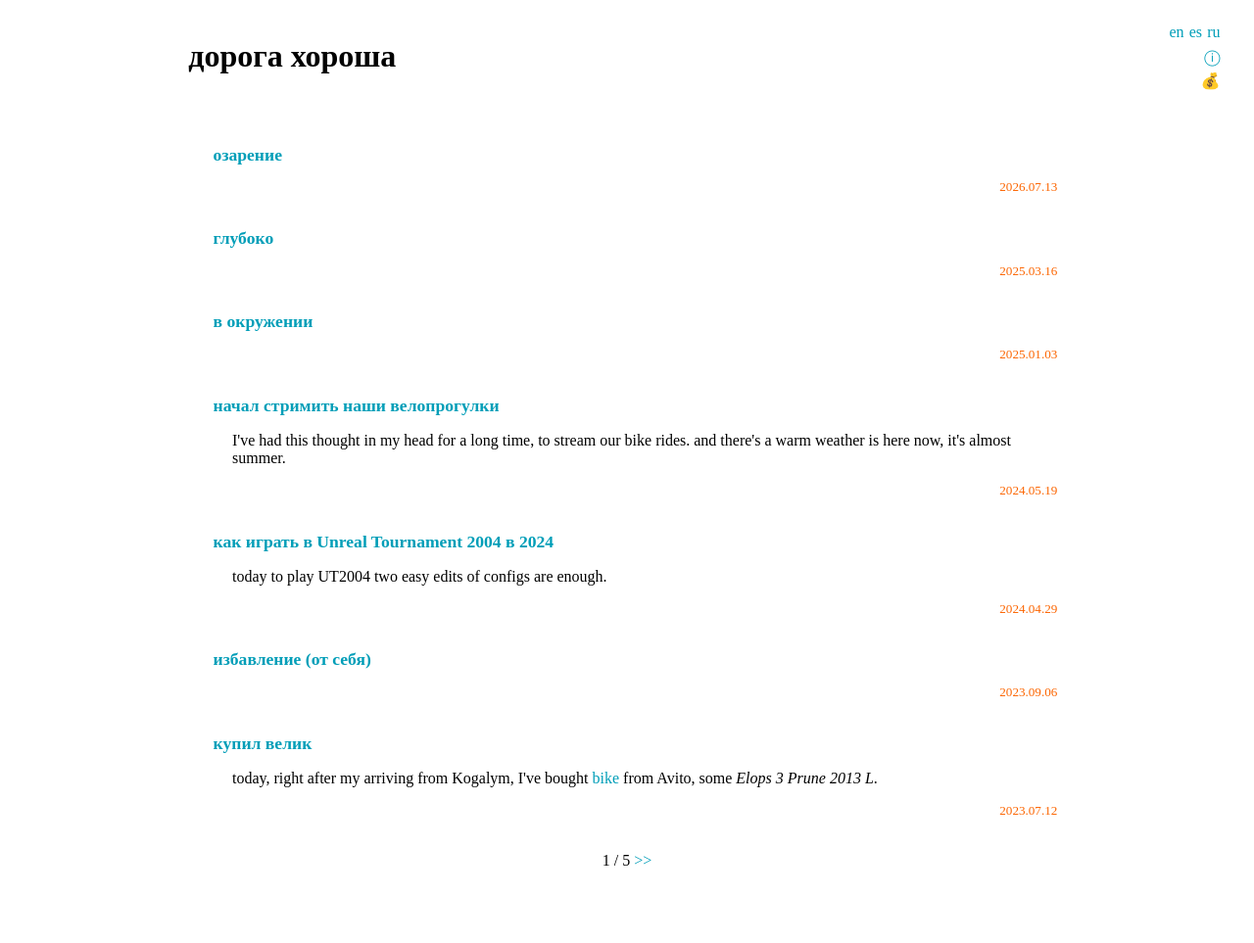
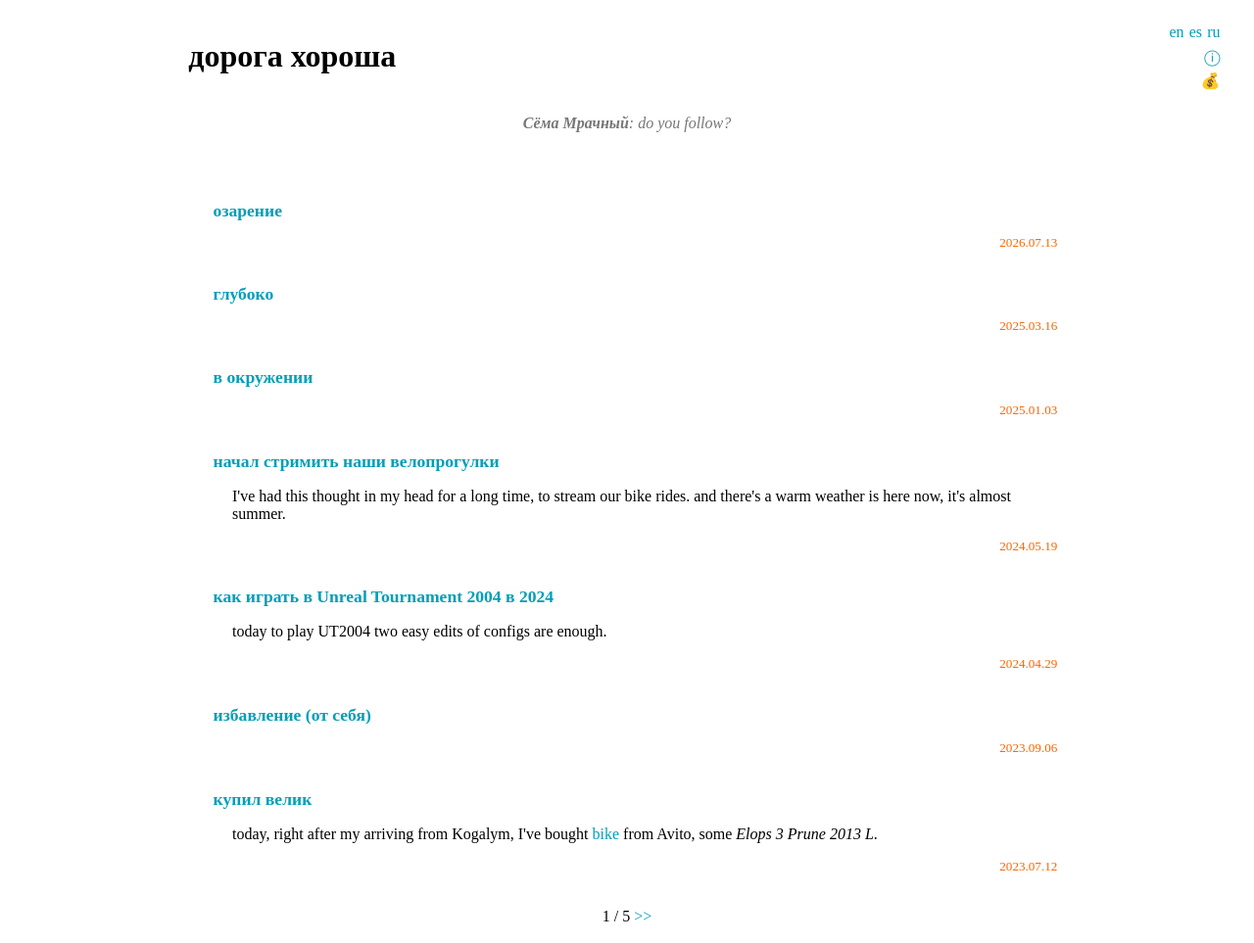
Before and after one commit to slr/slr.github.io, a Jekyll site: the page built from posts/index.html, in a window 1280 px wide. Shown: the whole page at 98% size. Built offline with Jekyll 4.4.1, drawn with Linux system fonts in a browser that asks for light colours; the list of posts is cut into pages by our own code; before the commit the page ends 906 px from its top, so only the background shows below that.

Commit message:
edit posts paginator page

```diff
--- a/posts/index.html
+++ b/posts/index.html
@@ -4,6 +4,15 @@ title: Сёма Мрачный доведёт
 {% include header.html -%}
 <main>
 <h1>{{ site.name }}</h1>
+<div lang="ru">
+<p class="qt cntrd"><strong>Сёма Mрачный</strong>: ты догоняешь?
+</div>
+<div lang="en">
+<p class="qt cntrd"><strong>Сёма Mрачный</strong>: do you follow?
+</div>
+<div lang="es">
+<p class="qt cntrd"><strong>Сёма Mрачный</strong>: ¿me sigues?
+</div>
 <ul class="pl">
 {% for post in paginator.posts -%}
 <li>
```
